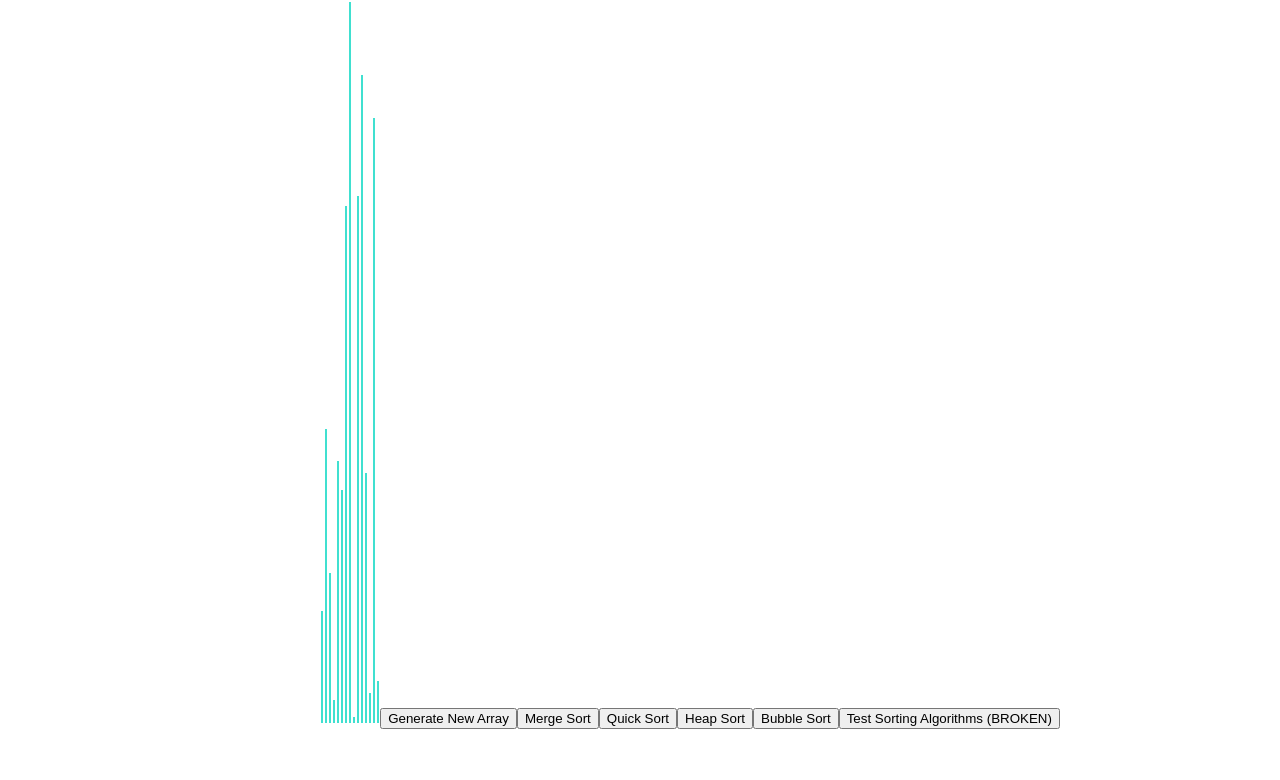
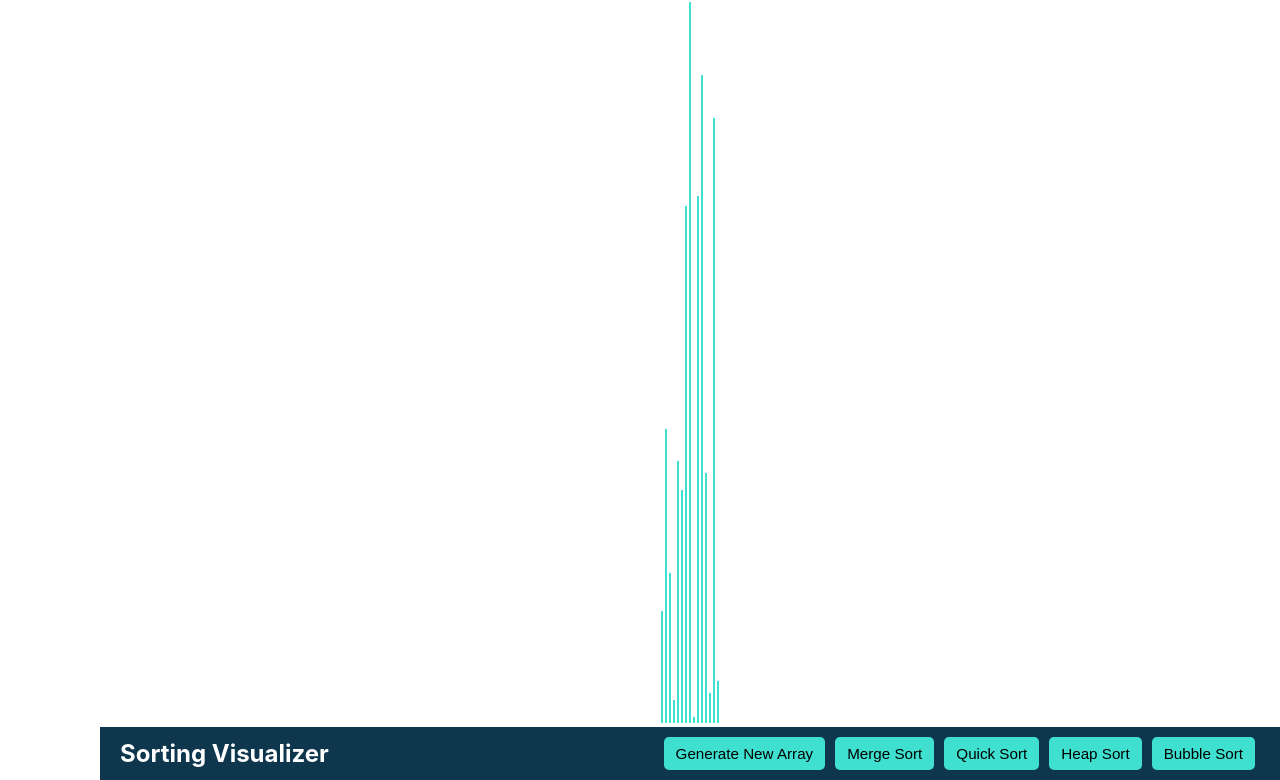
Before and after one commit to AimiliosKourpas/sorting-visualizer, a React (Create React App) app: page / in a window 1280 px wide. Shown: the part 729-1509 px from the top of the page. Before the commit the page ends 1458 px from the top, so only its background shows below. Built offline with nearby package versions, Linux system fonts and the light colour scheme.

Commit message:
this is the bubble sort and now we are going to make the navbar on the top

```diff
--- a/src/SortingVisualizer/SortingVisualizer.jsx
+++ b/src/SortingVisualizer/SortingVisualizer.jsx
@@ -3,6 +3,8 @@ import {getMergeSortAnimations} from '../sortingAlgorithms/sortingAlgorithms.js'
 import './SortingVisualizer.css';
 import { getQuickSortAnimations } from '../sortingAlgorithms/sortingAlgorithms';
 import { getHeapSortAnimations } from '../sortingAlgorithms/sortingAlgorithms';
+import { getBubbleSortAnimations } from '../sortingAlgorithms/sortingAlgorithms';
+import Navbar from '../components/Navbar';
 
 
 // Change this value for the speed of the animations.
@@ -117,10 +119,33 @@ export default class SortingVisualizer extends React.Component {
     }
   }
 
+  bubbleSort() {
+    const animations = getBubbleSortAnimations(this.state.array);
+    for (let i = 0; i < animations.length; i++) {
+      const arrayBars = document.getElementsByClassName('array-bar');
+      const animation = animations[i];
 
-  bubbleSort() {
-    // We leave it as an exercise to the viewer of this code to implement this method.
+      if (animation[0] === -1) continue;
+
+      if (typeof animation[1] === 'number' && animation.length === 2) {
+        const [barIdx, newHeight] = animation;
+        setTimeout(() => {
+          const barStyle = arrayBars[barIdx].style;
+          barStyle.height = `${newHeight}px`;
+        }, i * ANIMATION_SPEED_MS);
+      } else {
+        const [barOneIdx, barTwoIdx] = animation;
+        const color = i % 2 === 0 ? SECONDARY_COLOR : PRIMARY_COLOR;
+        setTimeout(() => {
+          const barOneStyle = arrayBars[barOneIdx].style;
+          const barTwoStyle = arrayBars[barTwoIdx].style;
+          barOneStyle.backgroundColor = color;
+          barTwoStyle.backgroundColor = color;
+        }, i * ANIMATION_SPEED_MS);
+      }
+    }
   }
+
 
   // NOTE: This method will only work if your sorting algorithms actually return
   // the sorted arrays; if they return the animations (as they currently do), then
@@ -152,14 +177,10 @@ export default class SortingVisualizer extends React.Component {
               height: `${value}px`,
             }}></div>
         ))}
-        <button onClick={() => this.resetArray()}>Generate New Array</button>
-        <button onClick={() => this.mergeSort()}>Merge Sort</button>
-        <button onClick={() => this.quickSort()}>Quick Sort</button>
-        <button onClick={() => this.heapSort()}>Heap Sort</button>
-        <button onClick={() => this.bubbleSort()}>Bubble Sort</button>
-        <button onClick={() => this.testSortingAlgorithms()}>
-          Test Sorting Algorithms (BROKEN)
-        </button>
+        <Navbar
+  onGenerate={() => this.resetArray()}
+ onMerge={() => this.mergeSort()}onQuick={() => this.quickSort()} onHeap={() => this.heapSort()} onBubble={() => this.bubbleSort()}/>
+
       </div>
     );
   }
--- /dev/null
+++ b/src/components/Navbar.css
@@ -0,0 +1,28 @@
+.navbar {
+    display: flex;
+    align-items: center;
+    justify-content: space-between;
+    background-color: #0e374e;
+    padding: 10px 20px;
+    color: white;
+  }
+
+  .navbar-title {
+    margin: 0;
+    font-size: 1.5rem;
+  }
+
+  .navbar-buttons button {
+    margin: 0 5px;
+    padding: 8px 12px;
+    font-size: 0.95rem;
+    background-color: turquoise;
+    color: #000;
+    border: none;
+    border-radius: 5px;
+    cursor: pointer;
+  }
+
+  .navbar-buttons button:hover {
+    background-color: #00b3b3;
+  }
--- /dev/null
+++ b/src/components/Navbar.jsx
@@ -0,0 +1,17 @@
+import React from 'react';
+import './Navbar.css';
+
+export default function Navbar({ onGenerate, onMerge, onQuick, onHeap, onBubble }) {
+  return (
+    <div className="navbar">
+      <h2 className="navbar-title">Sorting Visualizer</h2>
+      <div className="navbar-buttons">
+        <button onClick={onGenerate}>Generate New Array</button>
+        <button onClick={onMerge}>Merge Sort</button>
+        <button onClick={onQuick}>Quick Sort</button>
+        <button onClick={onHeap}>Heap Sort</button>
+        <button onClick={onBubble}>Bubble Sort</button>
+      </div>
+    </div>
+  );
+}
--- a/src/sortingAlgorithms/sortingAlgorithms.js
+++ b/src/sortingAlgorithms/sortingAlgorithms.js
@@ -168,3 +168,29 @@ export function getMergeSortAnimations(array) {
       animations.push([-1, -1]);
     }
   }
+
+  export function getBubbleSortAnimations(array) {
+    const animations = [];
+    let n = array.length;
+    let swapped;
+
+    for (let i = 0; i < n - 1; i++) {
+      swapped = false;
+      for (let j = 0; j < n - i - 1; j++) {
+        animations.push([j, j + 1]);     // Comparison color
+        animations.push([j, j + 1]);     // Revert color
+        if (array[j] > array[j + 1]) {
+          animations.push([j, array[j + 1]]);
+          animations.push([j + 1, array[j]]);
+          [array[j], array[j + 1]] = [array[j + 1], array[j]];
+          swapped = true;
+        } else {
+          animations.push([-1, -1]); // No-op for consistent animation length
+          animations.push([-1, -1]);
+        }
+      }
+      if (!swapped) break;
+    }
+
+    return animations;
+  }
```
